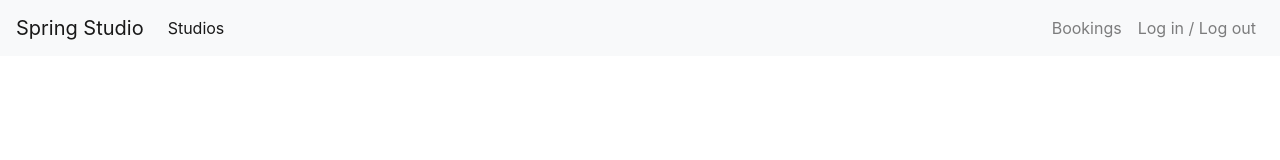
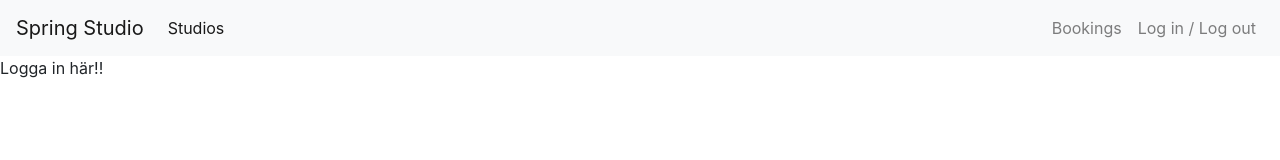
Before and after one commit to Kevin-Spring/Studio_React_App, a React (Create React App) app: page /login in a window 1280 px wide. Shown: the top 160 px of the page. Built offline with nearby package versions, Linux system fonts and the light colour scheme.

Commit message:
make login form

```diff
--- a/src/components/AppRouter.js
+++ b/src/components/AppRouter.js
@@ -7,6 +7,7 @@ import Card from "./Card";
 import HandleBooking from "./HandleBookings";
 import Booking from "./Booking";
 import Footer from "./Footer";
+import Login from "./Login";
 
 
 
@@ -21,6 +22,7 @@ const AppRouter = () => {
             <Route path="/card" component={Card} exact></Route>
             <Route path="/handle-bookings" component={HandleBooking} exact></Route>
             <Route path="/bookings" component={Booking} exact></Route>
+            <Route path="/login" component={Login} exact></Route>
 
 
         </BrowserRouter>
--- /dev/null
+++ b/src/components/Login.js
@@ -0,0 +1,14 @@
+import React from "react";
+
+
+
+const Login = () => {
+
+    return(
+        <div>
+            Logga in här!!
+        </div>
+    )
+}
+
+export default Login;
```
